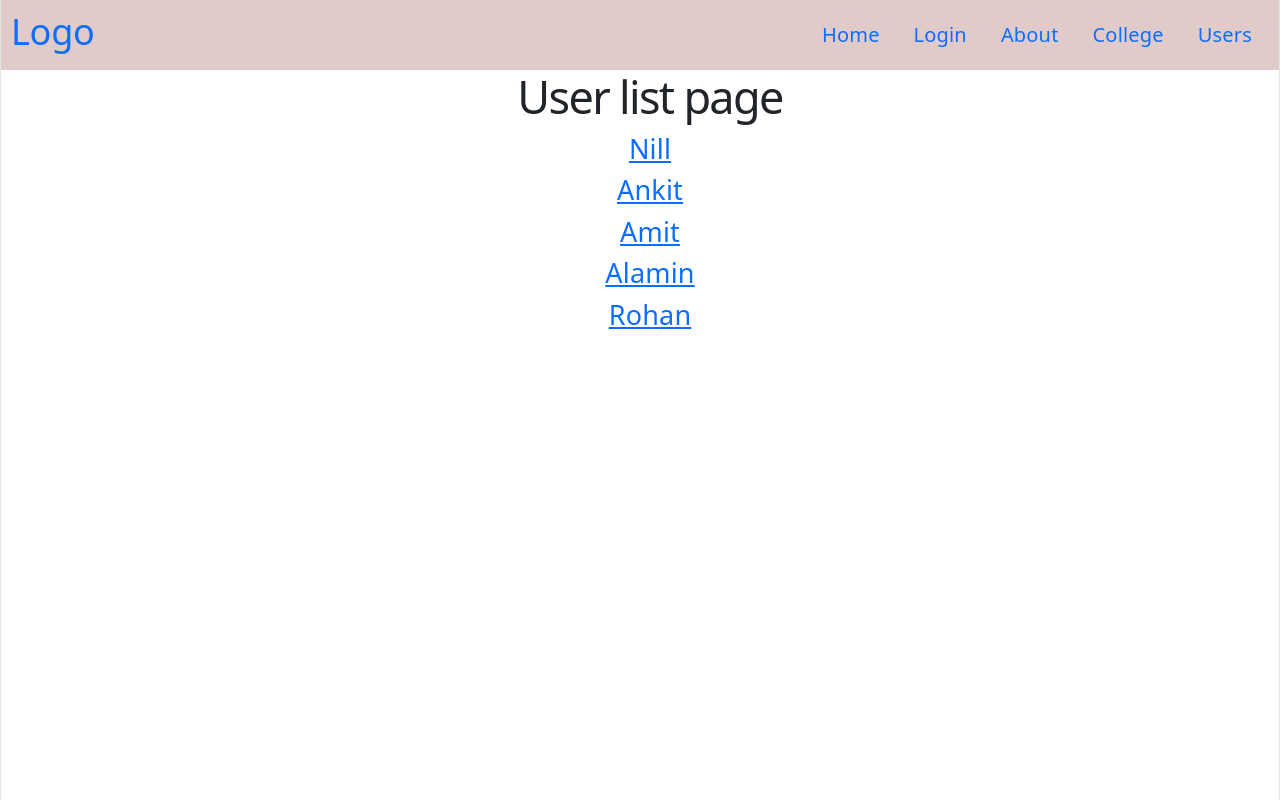
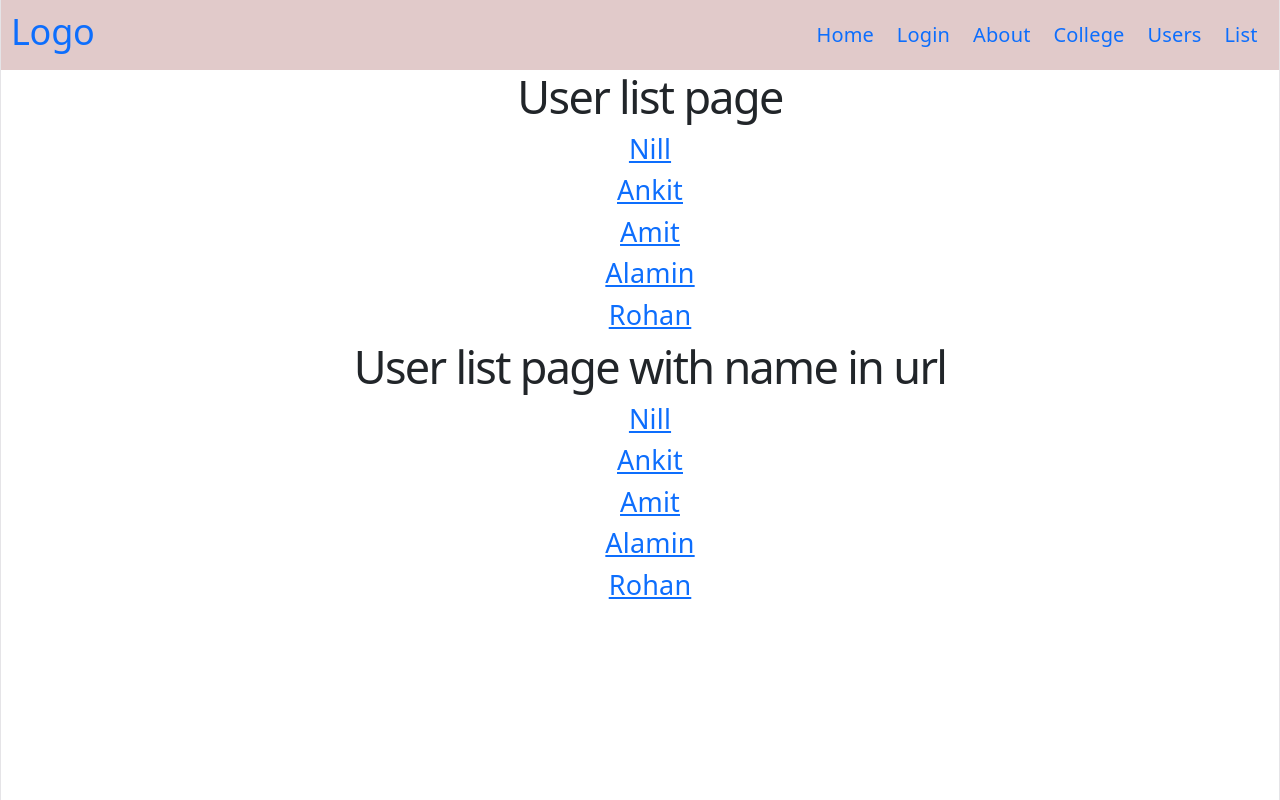
Before and after one commit to codewithnill/reactjs_19_by_code_step_by_step, a React (Vite) app in the folder main/react-blog/: page /users in a window 1280 px wide. Built offline with nearby package versions, Linux system fonts and the light colour scheme.

Commit message:
react router optional segment.

```diff
--- a/main/react-blog/src/App.jsx
+++ b/main/react-blog/src/App.jsx
@@ -19,9 +19,11 @@ function App() {
 
         <Route element={<Navbar />}>
           <Route path="/" element={<Home />} />
-          <Route path="/users" element={<UserList />} />
-          <Route path="/users/:id" element={<UserDetails />} />
+          {/* <Route path="/users" element={<UserList />} /> */}
 
+          <Route path="/users/list?" element={<UserList />} />
+          {/* <Route path="/users/:id" element={<UserDetails />} /> */}
+          <Route path="/users/:id/:name?" element={<UserDetails />} />
 
 
           <Route path='in'>
--- a/main/react-blog/src/Navbar.jsx
+++ b/main/react-blog/src/Navbar.jsx
@@ -44,6 +44,13 @@ export default function Navbar() {
                     </Link>
                     </li>
 
+
+                    <li>
+                    <Link className="link" to="/users/list">
+                        List
+                    </Link>
+                    </li>
+
                 </ul>
                 </div>
             </div>
--- a/main/react-blog/src/UserList.jsx
+++ b/main/react-blog/src/UserList.jsx
@@ -22,6 +22,17 @@ function UserList() {
                 ))
             }
 
+
+            <h1>User list page with name in url</h1>
+            {
+                userData.map((item) => (
+                    <div key={item.id}>
+                        <h4><Link to={"/users/"+item.id+"/"+item.name
+                        }>{item.name}</Link></h4>
+                    </div>
+                ))
+            }
+
         </div>
     );
 }
```
